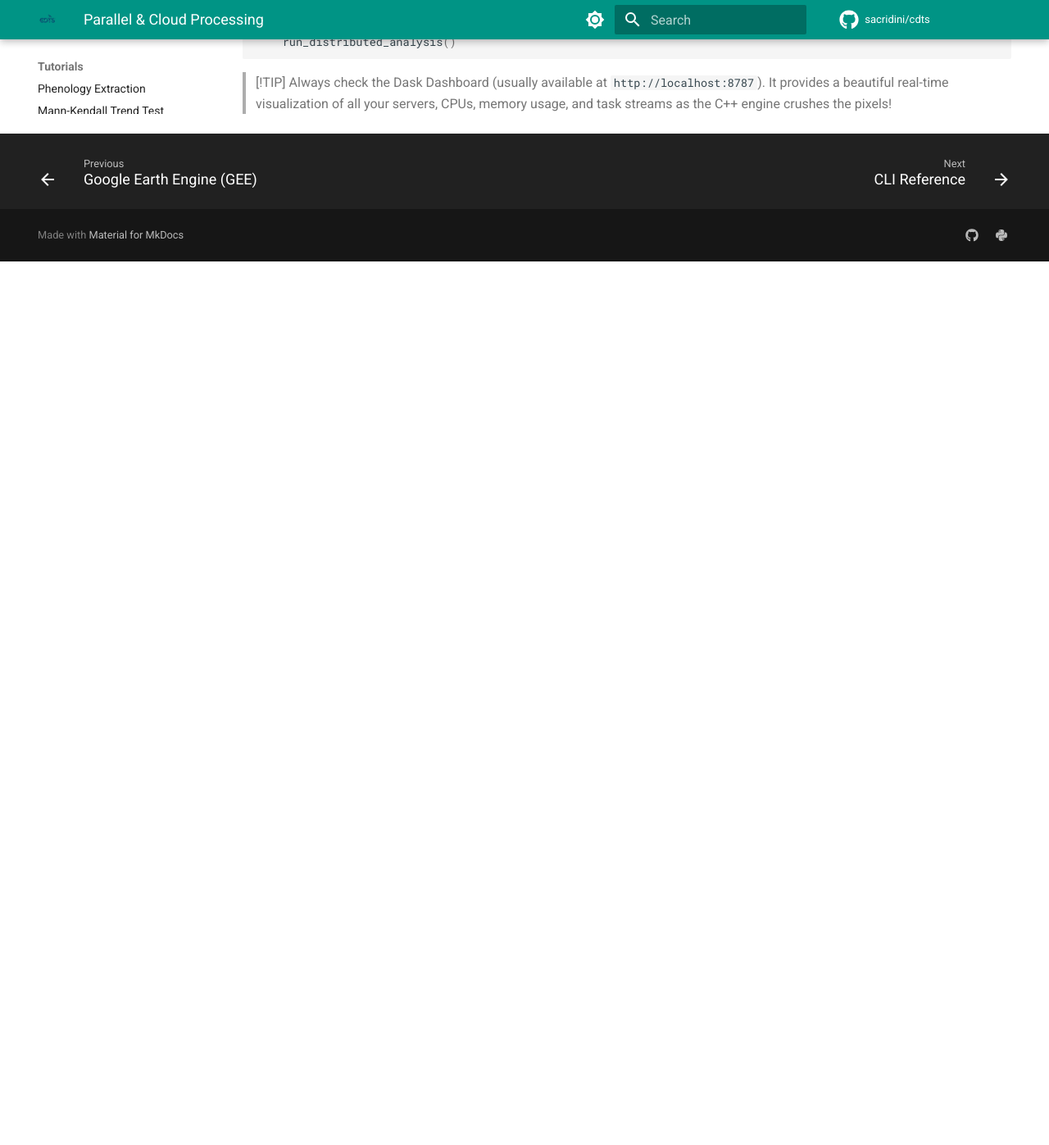
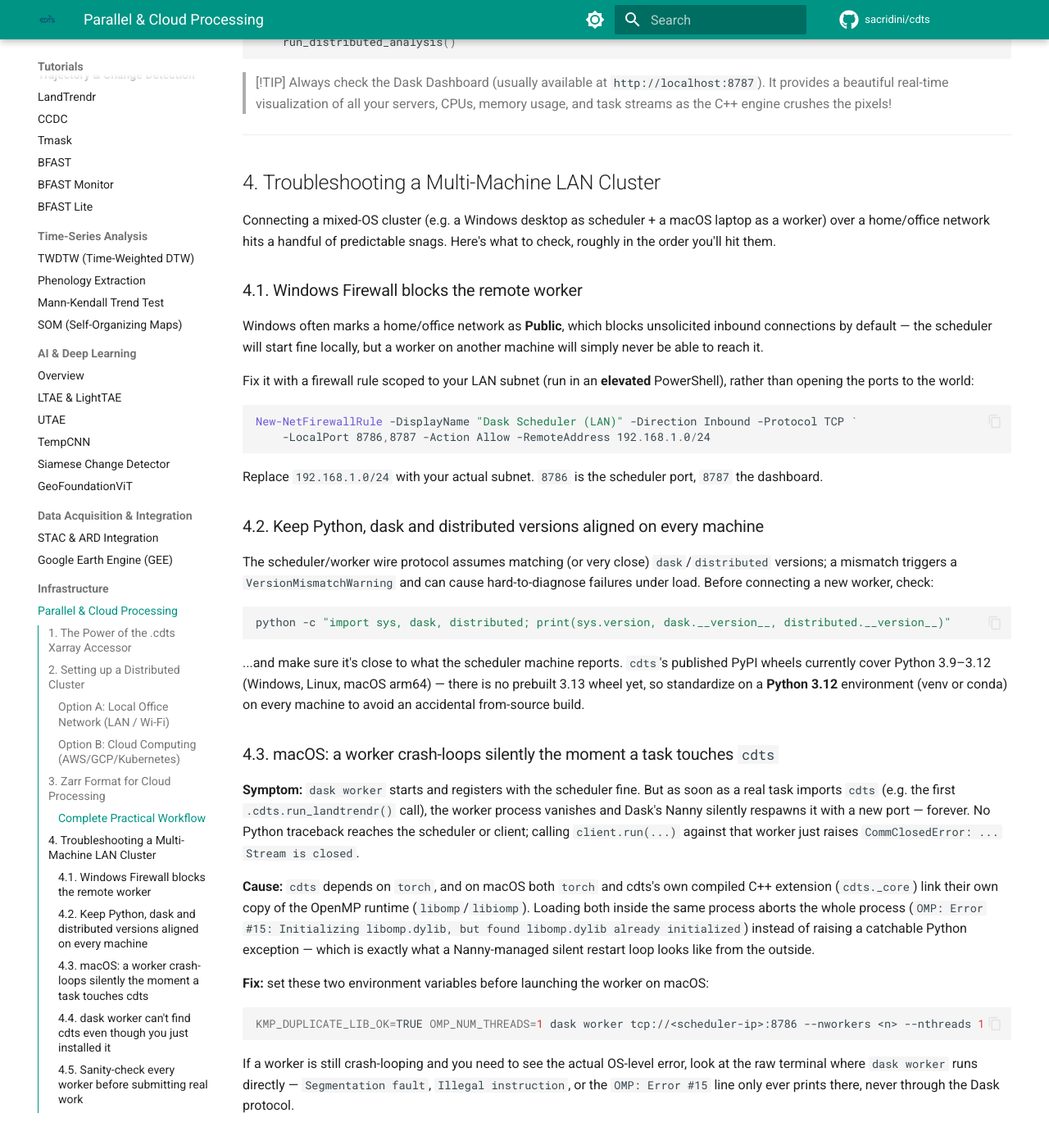
Before and after one commit to sacridini/cdts, an MkDocs documentation site: the page built from docs/tutorials/parallel-cloud-processing.md, in a window 1280 px wide and 1400 px high, scrolled down 2780 px. Shown: the top 1397 px of the window at 82% size. Built offline with MkDocs 1.6.1 and Material for MkDocs 9.7.7, drawn with Linux system fonts in a browser that asks for light colours; comment, search, counter and statistics services are not loaded; before the commit the page ends 3099 px from its top, so only the background shows below that; some of the changed text lies outside the part shown.

Commit message:
docs: add multi-machine LAN cluster troubleshooting guide
Covers the snags hit connecting a Windows scheduler to a macOS worker:
firewall blocking Public-profile inbound, dask/distributed/Python version
drift, a silent OpenMP-duplicate segfault crash-loop on macOS (torch vs
cdts._core), dask worker picking up the wrong Python/env, and a quick
per-worker cdts import sanity check.

````diff
--- a/docs/tutorials/parallel-cloud-processing.md
+++ b/docs/tutorials/parallel-cloud-processing.md
@@ -113,3 +113,79 @@ if __name__ == "__main__":
 
 > [!TIP]
 > Always check the Dask Dashboard (usually available at `http://localhost:8787`). It provides a beautiful real-time visualization of all your servers, CPUs, memory usage, and task streams as the C++ engine crushes the pixels!
+
+---
+
+## 4. Troubleshooting a Multi-Machine LAN Cluster
+
+Connecting a mixed-OS cluster (e.g. a Windows desktop as scheduler + a macOS laptop as a worker) over a home/office network hits a handful of predictable snags. Here's what to check, roughly in the order you'll hit them.
+
+### 4.1. Windows Firewall blocks the remote worker
+
+Windows often marks a home/office network as **Public**, which blocks unsolicited inbound connections by default — the scheduler will start fine locally, but a worker on another machine will simply never be able to reach it.
+
+Fix it with a firewall rule scoped to your LAN subnet (run in an **elevated** PowerShell), rather than opening the ports to the world:
+
+```powershell
+New-NetFirewallRule -DisplayName "Dask Scheduler (LAN)" -Direction Inbound -Protocol TCP `
+    -LocalPort 8786,8787 -Action Allow -RemoteAddress 192.168.1.0/24
+```
+
+Replace `192.168.1.0/24` with your actual subnet. `8786` is the scheduler port, `8787` the dashboard.
+
+### 4.2. Keep Python, dask and distributed versions aligned on every machine
+
+The scheduler/worker wire protocol assumes matching (or very close) `dask`/`distributed` versions; a mismatch triggers a `VersionMismatchWarning` and can cause hard-to-diagnose failures under load. Before connecting a new worker, check:
+
+```bash
+python -c "import sys, dask, distributed; print(sys.version, dask.__version__, distributed.__version__)"
+```
+
+...and make sure it's close to what the scheduler machine reports. `cdts`'s published PyPI wheels currently cover Python 3.9–3.12 (Windows, Linux, macOS arm64) — there is no prebuilt 3.13 wheel yet, so standardize on a **Python 3.12** environment (venv or conda) on every machine to avoid an accidental from-source build.
+
+### 4.3. macOS: a worker crash-loops silently the moment a task touches `cdts`
+
+**Symptom:** `dask worker` starts and registers with the scheduler fine. But as soon as a real task imports `cdts` (e.g. the first `.cdts.run_landtrendr()` call), the worker process vanishes and Dask's Nanny silently respawns it with a new port — forever. No Python traceback reaches the scheduler or client; calling `client.run(...)` against that worker just raises `CommClosedError: ... Stream is closed`.
+
+**Cause:** `cdts` depends on `torch`, and on macOS both `torch` and cdts's own compiled C++ extension (`cdts._core`) link their own copy of the OpenMP runtime (`libomp`/`libiomp`). Loading both inside the same process aborts the whole process (`OMP: Error #15: Initializing libomp.dylib, but found libomp.dylib already initialized`) instead of raising a catchable Python exception — which is exactly what a Nanny-managed silent restart loop looks like from the outside.
+
+**Fix:** set these two environment variables before launching the worker on macOS:
+
+```bash
+KMP_DUPLICATE_LIB_OK=TRUE OMP_NUM_THREADS=1 dask worker tcp://<scheduler-ip>:8786 --nworkers <n> --nthreads 1
+```
+
+If a worker is still crash-looping and you need to see the actual OS-level error, look at the raw terminal where `dask worker` runs directly — `Segmentation fault`, `Illegal instruction`, or the `OMP: Error #15` line only ever prints there, never through the Dask protocol.
+
+### 4.4. `dask worker` can't find `cdts` even though you just installed it
+
+If `pip install cdts` (or `pip install -e .`) reported success but a worker still throws `ModuleNotFoundError: No module named 'cdts'`, the `dask` command on your `PATH` is almost certainly resolving to a *different* Python installation (a different conda env, a system Python, a pyenv shim) than the one you installed `cdts` into.
+
+Force it explicitly — activate the right environment, then launch via `python -m dask` instead of the bare `dask` binary, so it always uses the currently active interpreter:
+
+```bash
+conda activate cdts-worker   # or: source your-venv/bin/activate
+python -m dask worker tcp://<scheduler-ip>:8786 --nworkers <n> --nthreads 1
+```
+
+### 4.5. Sanity-check every worker before submitting real work
+
+From the client/head node, verify `cdts` actually imports on every connected worker *before* kicking off a real job — it's much faster to catch a broken worker this way than to debug a stuck/slow distributed run:
+
+```python
+from dask.distributed import Client
+
+client = Client("tcp://<scheduler-ip>:8786")
+
+def check():
+    import socket, sys
+    try:
+        from cdts.raster import run_landtrendr_array
+        return (socket.gethostname(), sys.executable, "ok")
+    except Exception as e:
+        return (socket.gethostname(), sys.executable, repr(e))
+
+print(client.run(check, on_error="return"))
+```
+
+A clean `"ok"` (or a normal, readable Python exception) per worker means you're good to go. A `CommClosedError` / `Stream is closed` here is the macOS crash-loop symptom from 4.3 — fix that first.
````
